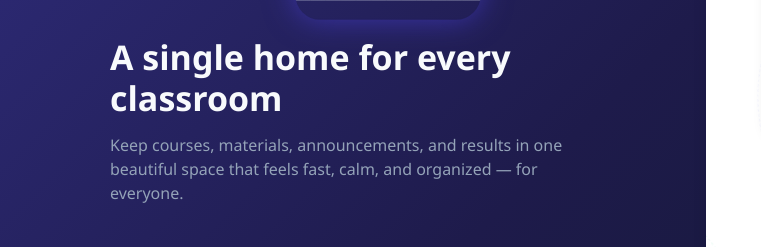
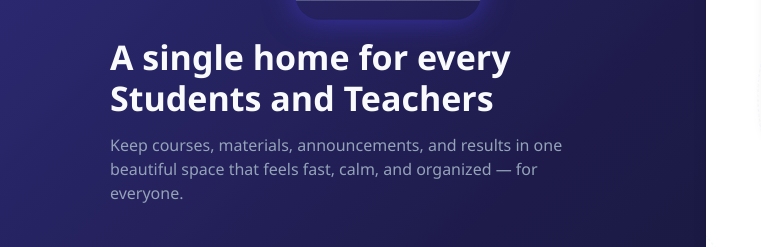
Before and after one commit to iftekharKaif/ClassSphere, a plain HTML site: page index.html in a window 1280 px wide. Shown: the part 330-577 px from the top of the page, 0-761 px from the left. Drawn offline with Linux system fonts and the light colour scheme; grey boxes are pictures that could not be loaded.

Commit message:
first commit

```diff
--- a/index.html
+++ b/index.html
@@ -19,7 +19,7 @@
         <div class="landing-logo-row">
           <img src="assets/logo.png" alt="ClassSphere logo" class="cs-logo">
         </div>
-        <h1 class="landing-title">A single home for every classroom</h1>
+        <h1 class="landing-title">A single home for every Students and Teachers</h1>
         <p class="landing-subtitle">
           Keep courses, materials, announcements, and results in one beautiful space that feels fast,
           calm, and organized — for everyone.
```
